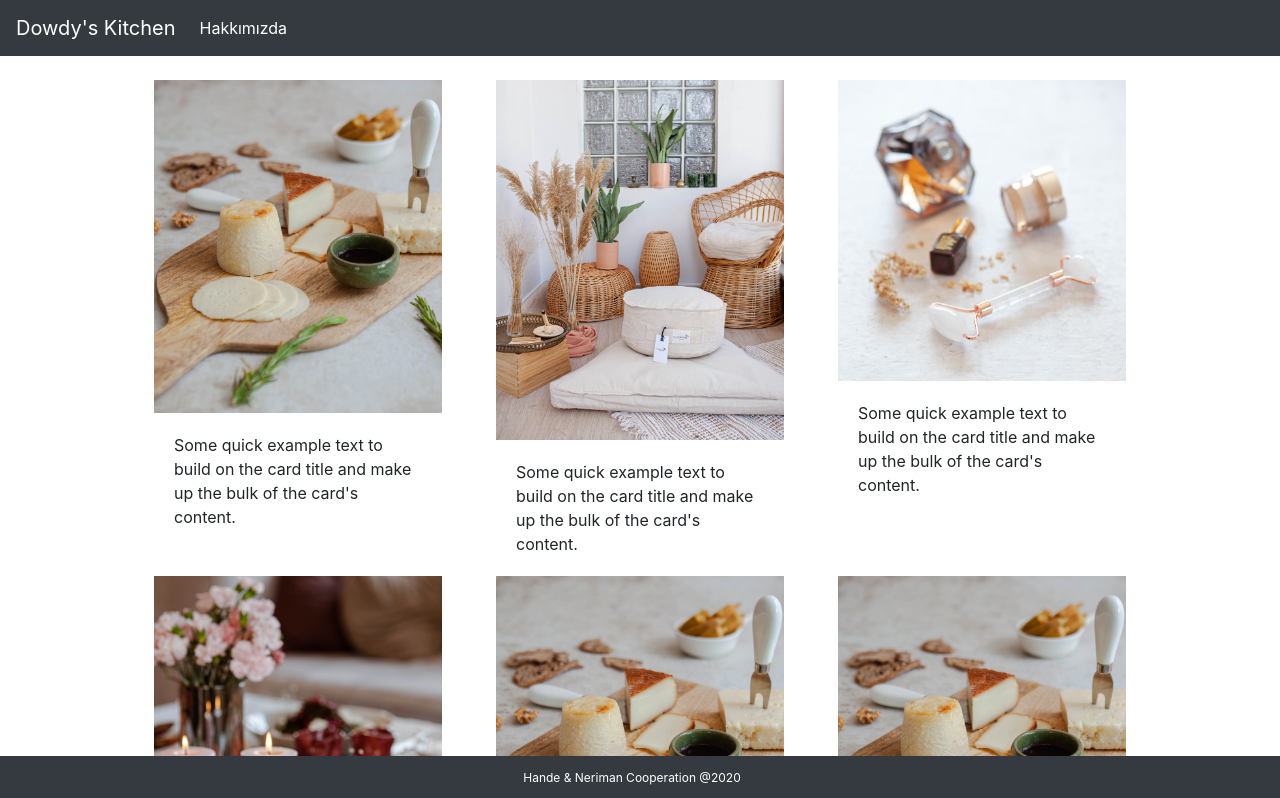
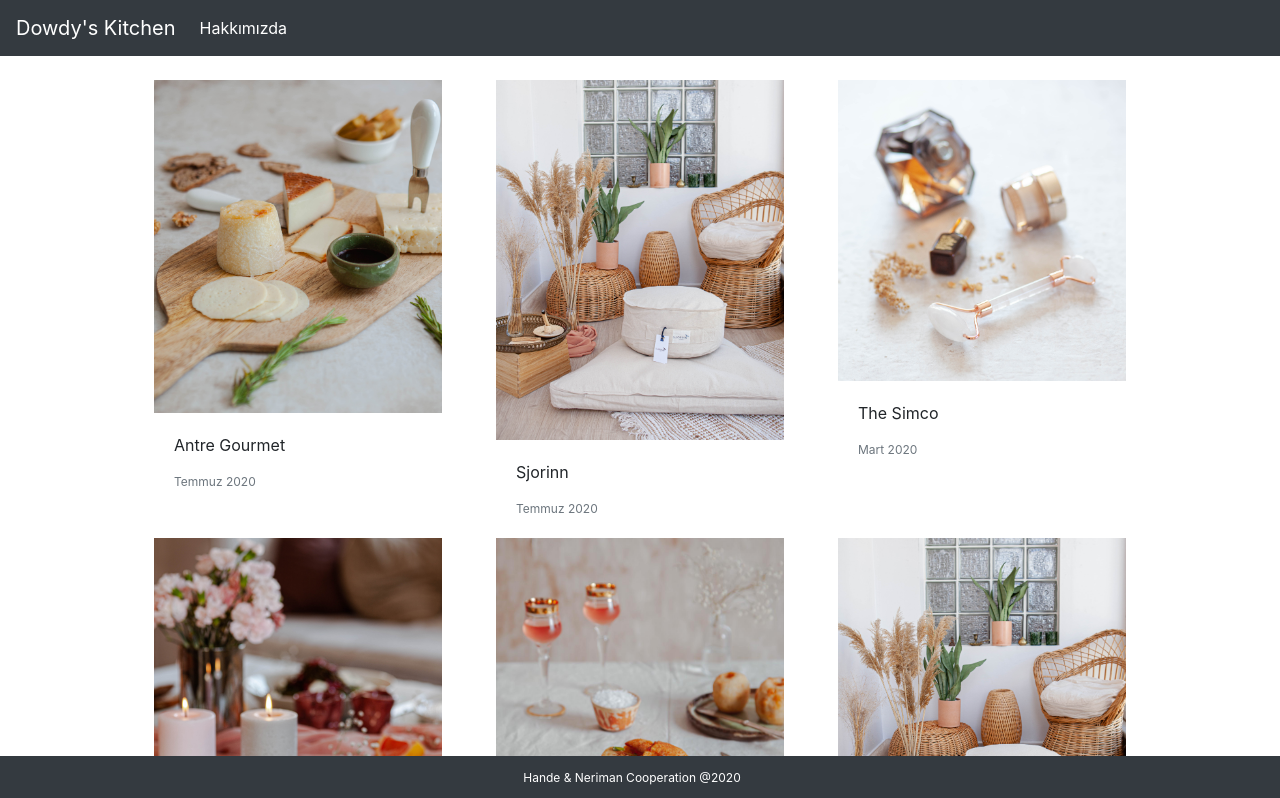
Before and after one commit to mertakiner/dowdys, a React (Create React App) app: page / in a window 1280 px wide. Shown: the top 798 px of the page. Built offline with nearby package versions, Linux system fonts and the light colour scheme.

Commit message:
image fix

```diff
--- a/src/components/pages/Main.js
+++ b/src/components/pages/Main.js
@@ -3,6 +3,7 @@ import img1 from '../file/img1.jpg';
 import img2 from '../file/img2.jpg';
 import img3 from '../file/img3.jpg';
 import img4 from '../file/img4.jpg';
+import img5 from '../file/Mayi.jpg';
 import hakkinda from "../file/hakkinda.jpg";
 import '../styles/Main.css';
 
@@ -10,16 +11,16 @@ class Main extends Component {
 
     state = {
         data: [
-            { id:1, img: img1 , title:"Some quick example text to build on the card title and make up the bulk of the card's content."},
-            { id:2, img: img2 , title:"Some quick example text to build on the card title and make up the bulk of the card's content."},
-            { id:3, img: img3 , title:"Some quick example text to build on the card title and make up the bulk of the card's content."},
-            { id:4, img: img4 , title:"Some quick example text to build on the card title and make up the bulk of the card's content."},
-            { id:5, img: img1 , title:"Some quick example text to build on the card title and make up the bulk of the card's content."},
-            { id:6, img: img1 , title:"Some quick example text to build on the card title and make up the bulk of the card's content."},
-            { id:7, img: img2 , title:"Some quick example text to build on the card title and make up the bulk of the card's content."},
-            { id:8, img: img3 , title:"Some quick example text to build on the card title and make up the bulk of the card's content."},
-            { id:9, img: img4 , title:"Some quick example text to build on the card title and make up the bulk of the card's content."},
-            { id:10, img: img1 , title:"Some quick example text to build on the card title and make up the bulk of the card's content."},
+            { id:1, img: img1 , title:"Antre Gourmet", date:"Temmuz 2020"},
+            { id:2, img: img2 , title:"Sjorinn", date:"Temmuz 2020"},
+            { id:3, img: img3 , title:"The Simco", date:"Mart 2020"},
+            { id:4, img: img4 , title:"Hande Akıner", date:"Mart 2020"},
+            { id:5, img: img5 , title:"Mayi Tuz", date:"Temmuz 2020"},
+            { id:6, img: img2 , title:"Sjorinn", date:"Temmuz 2020"},
+            { id:7, img: img3 , title:"Sjorinn", date:"Temmuz 2020"},
+            { id:8, img: img4 , title:"Sjorinn", date:"Temmuz 2020"},
+            { id:9, img: img1 , title:"Sjorinn", date:"Temmuz 2020"},
+            { id:10, img: img2 , title:"Sjorinn", date:"Temmuz 2020"},
             // { id:6, img:"img6" , title:"Some quick example text to build on the card title and make up the bulk of the card's content."},
             // { id:7, img:"img7" , title:"Some quick example text to build on the card title and make up the bulk of the card's content."}
         ]
@@ -36,6 +37,7 @@ class Main extends Component {
                             <img src={item.img} className="card-img-top" alt="..."/>
                             <div className="card-body">
                             <p className="card-text">{item.title}</p>
+                            <p className="card-text text-secondary">{item.date}</p>
                             </div>
                         </div>
 
--- a/src/components/styles/Main.css
+++ b/src/components/styles/Main.css
@@ -21,3 +21,11 @@
     margin-top: 80px;
     margin-bottom: 10vh;
 }
+
+.text-secondary {
+    font-size: 12px;
+}
+
+html {
+    scroll-behavior: smooth;
+  }
```
Also changed, not shown: src/components/file/Mayi.jpg (added).
